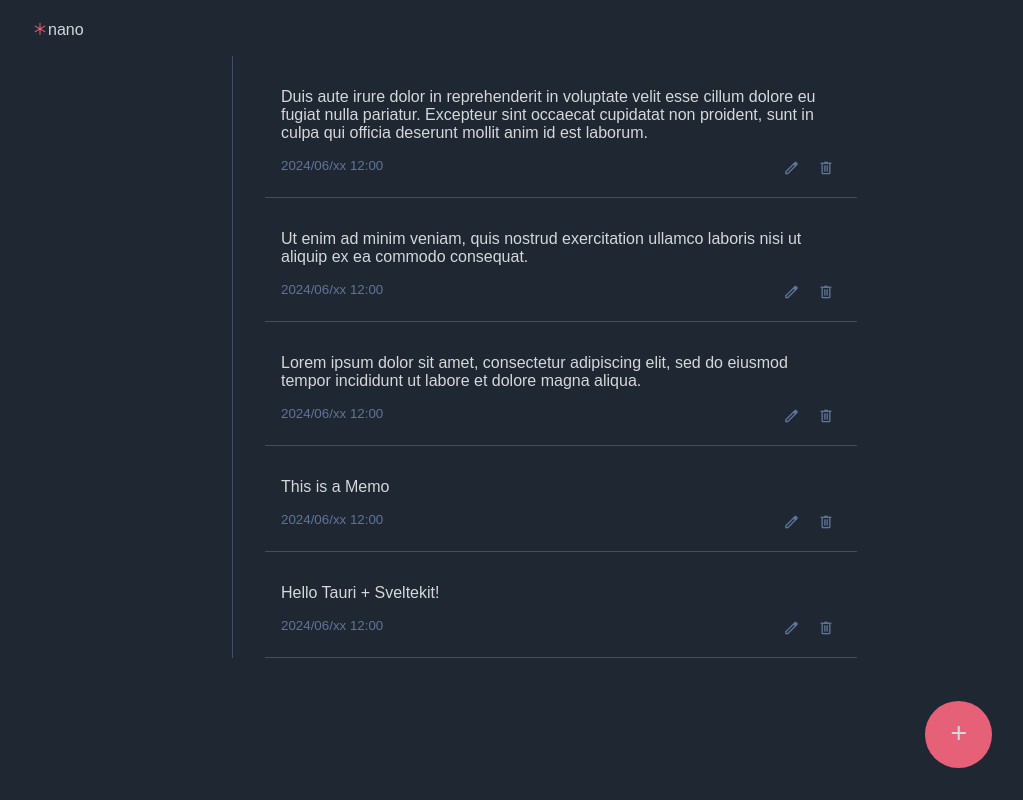
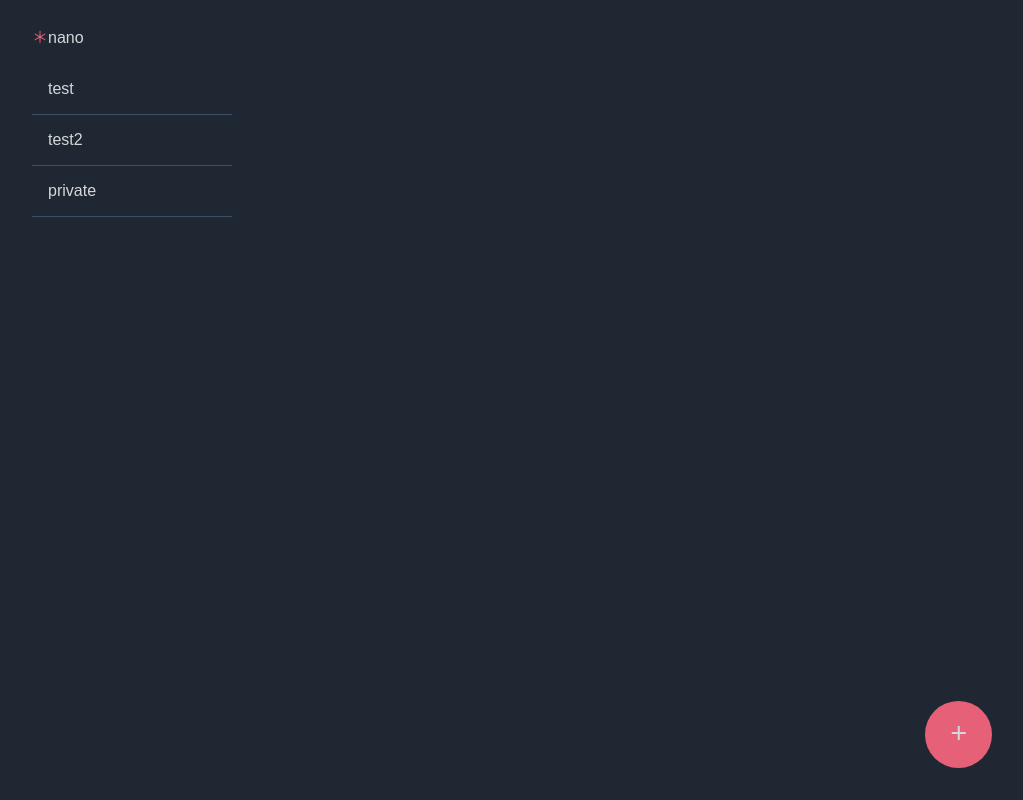
Before and after one commit to toyskip725/nano, a SvelteKit app: page / in a window 1280 px wide. Shown: the whole page, without its empty margins (128-1151 px from the left). Built offline with nearby package versions, Linux system fonts and the light colour scheme.

Commit message:
[feature] adjust layout, reflect thread selection

```diff
--- a/src/routes/+page.svelte
+++ b/src/routes/+page.svelte
@@ -1,5 +1,4 @@
 <script lang="ts">
-  import Header from "./components/Header.svelte";
   import SideNavigation from "./components/SideNavigation.svelte";
   import FloatingIconButton from "./components/FloatingIconButton.svelte";
   import MemoView from "./components/MemoView.svelte";
@@ -7,6 +6,11 @@
   import { toNormalFormat } from "$lib/utils/datetimeFormat";
 
   let memoData = initializeStore();
+  let thread = "";
+
+  const onThreadSelectionChanged = (threadName: string) => {
+    thread = threadName;
+  };
 
   const onEdit = (id: number, thread: string, content: string) => {
     const targetIndex = memoData.findIndex(memo => memo.id === id);
@@ -41,13 +45,12 @@
     href="https://fonts.googleapis.com/css2?family=Material+Symbols+Outlined:opsz,wght,FILL,GRAD@24,300,0,0" />
 </svelte:head>
 
-<header>
-  <Header />
-</header>
 <div class="main">
-  <SideNavigation />
-  <div>
-    {#each memoData.toReversed() as memo}
+  <div class="sidebar">
+    <SideNavigation onSelectionChanged={onThreadSelectionChanged} />
+  </div>
+  <div class="memo-stack">
+    {#each memoData.filter(memo => memo.thread === thread).toReversed() as memo}
       <MemoView memo={memo} onEdit={onEdit} onDelete={onDelete} />
     {/each}
   </div>
@@ -62,14 +65,15 @@
     font-family:'Meiryo', sans-serif;
   }
 
-  header {
-    max-width: 960px;
-    margin: auto;
-  }
   .main {
     max-width: 960px;
     margin: auto;
     display: flex;
+  }
+  .sidebar {
+    position: sticky;
+    align-self: flex-start;
+    top: 1em;
   }
   .icon-button {
     position: fixed;
--- a/src/routes/components/SideNavigation.svelte
+++ b/src/routes/components/SideNavigation.svelte
@@ -1,13 +1,24 @@
-<script>
+<script lang="ts">
+  // import
+  import Header from "./Header.svelte";
+  import ThreadItemView from "./ThreadItemView.svelte";
+
+  // props
+  export let onSelectionChanged: (threadName: string) => void;
 
 </script>
 
 <div class="side-nav">
+  <Header />
+  <ThreadItemView threadName={"test"} onSelect={onSelectionChanged} />
+  <ThreadItemView threadName={"test2"} onSelect={onSelectionChanged} />
+  <ThreadItemView threadName={"private"} onSelect={onSelectionChanged} />
+
 </div>
 
 <style>
   .side-nav {
     min-width: 200px;
-    border-right: 1px solid #3e4e66;
+    padding-right: 2em;
   }
 </style>
```
